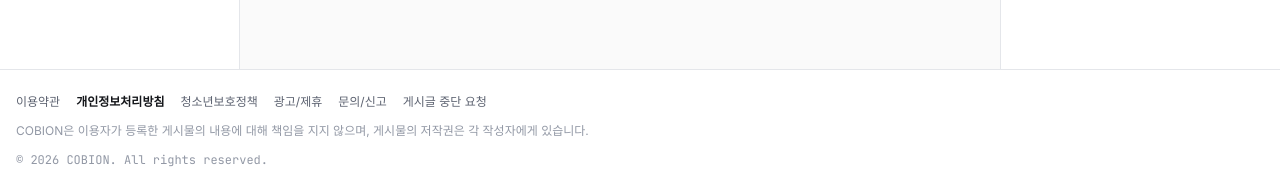
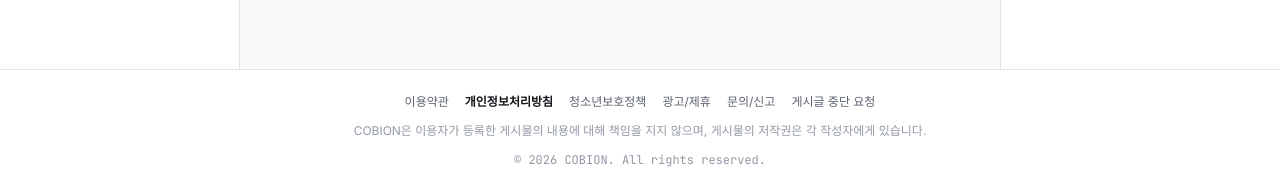
Before and after one commit to cgm2143/ai_dev_community_git_ready_v2, a Next.js app in the folder apps/web/: page / in a window 1280 px wide. Shown: the part 731-920 px from the top of the page. Built offline with nearby package versions, Linux system fonts and the light colour scheme; no server answers.

Commit message:
Update Footer.tsx

```diff
--- a/apps/web/src/components/layout/Footer.tsx
+++ b/apps/web/src/components/layout/Footer.tsx
@@ -12,8 +12,8 @@ const FOOTER_LINKS = [
 export function Footer() {
   return (
     <footer className="mt-auto border-t border-border-hairline bg-bg-surface">
-      <div className="mx-auto flex w-full max-w-[1280px] flex-col gap-3 px-4 py-6">
-        <nav className="flex flex-wrap items-center gap-x-4 gap-y-2">
+      <div className="mx-auto flex w-full max-w-[1280px] flex-col items-center gap-3 px-4 py-6 text-center">
+        <nav className="flex flex-wrap items-center justify-center gap-x-4 gap-y-2">
           {FOOTER_LINKS.map((link) => (
             <Link
               key={link.href}
```
